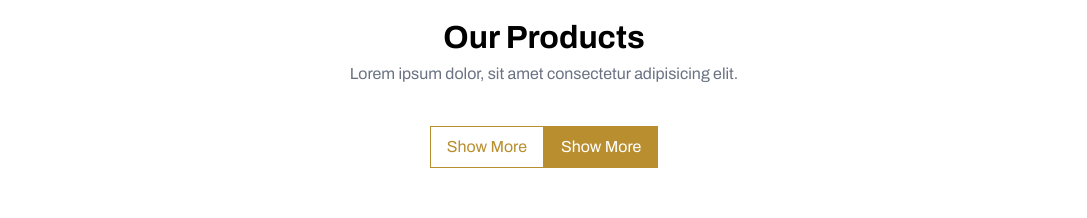
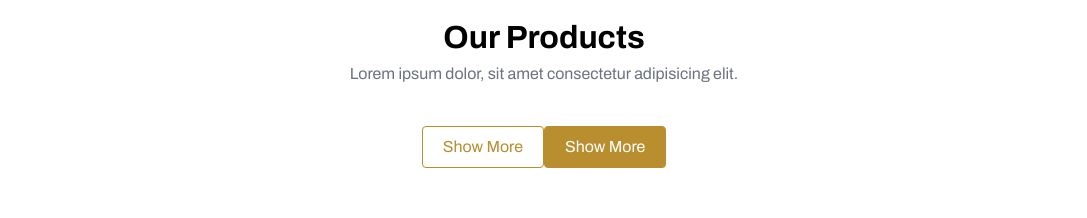
Before and after one commit to Ben7991/furniro, a Next.js app in the folder apps/web/: page / in a window 1280 px wide. Shown: the part 1420-1638 px from the top of the page, without its empty margins (96-1183 px from the left). Built offline with nearby package versions, Linux system fonts and the light colour scheme.

Commit message:
add rounded edges to Button component

```diff
--- a/apps/web/components/atoms/button/Button.tsx
+++ b/apps/web/components/atoms/button/Button.tsx
@@ -22,7 +22,7 @@ export function Button(props: ButtonProps | AnchorProps): React.JSX.Element {
 
   if (props.variant === 'primary') {
     variantStyle =
-      'border border-[var(--cream-700)] bg-[var(--cream-700)] text-white';
+      'border border-[var(--cream-700)] bg-[var(--cream-700)] hover:bg-[var(--cream-800)] text-white';
   } else {
     variantStyle = 'border border-[var(--cream-700)] text-[var(--cream-700)]';
   }
@@ -30,7 +30,7 @@ export function Button(props: ButtonProps | AnchorProps): React.JSX.Element {
   if (props.el === 'link') {
     return (
       <Link
-        className={`inline-block py-2 px-4 ${variantStyle} ${props.className}`}
+        className={`inline-block py-2 px-5 rounded-sm ${variantStyle} ${props.className}`}
         {...props}
       >
         {props.children}
@@ -41,7 +41,7 @@ export function Button(props: ButtonProps | AnchorProps): React.JSX.Element {
   return (
     <button
       {...props}
-      className={`inline-block py-2 px-4 cursor-pointer ${variantStyle} ${props.className}`}
+      className={`inline-block py-2 px-5 cursor-pointer rounded-sm ${variantStyle} ${props.className}`}
     >
       {props.children}
     </button>
```
